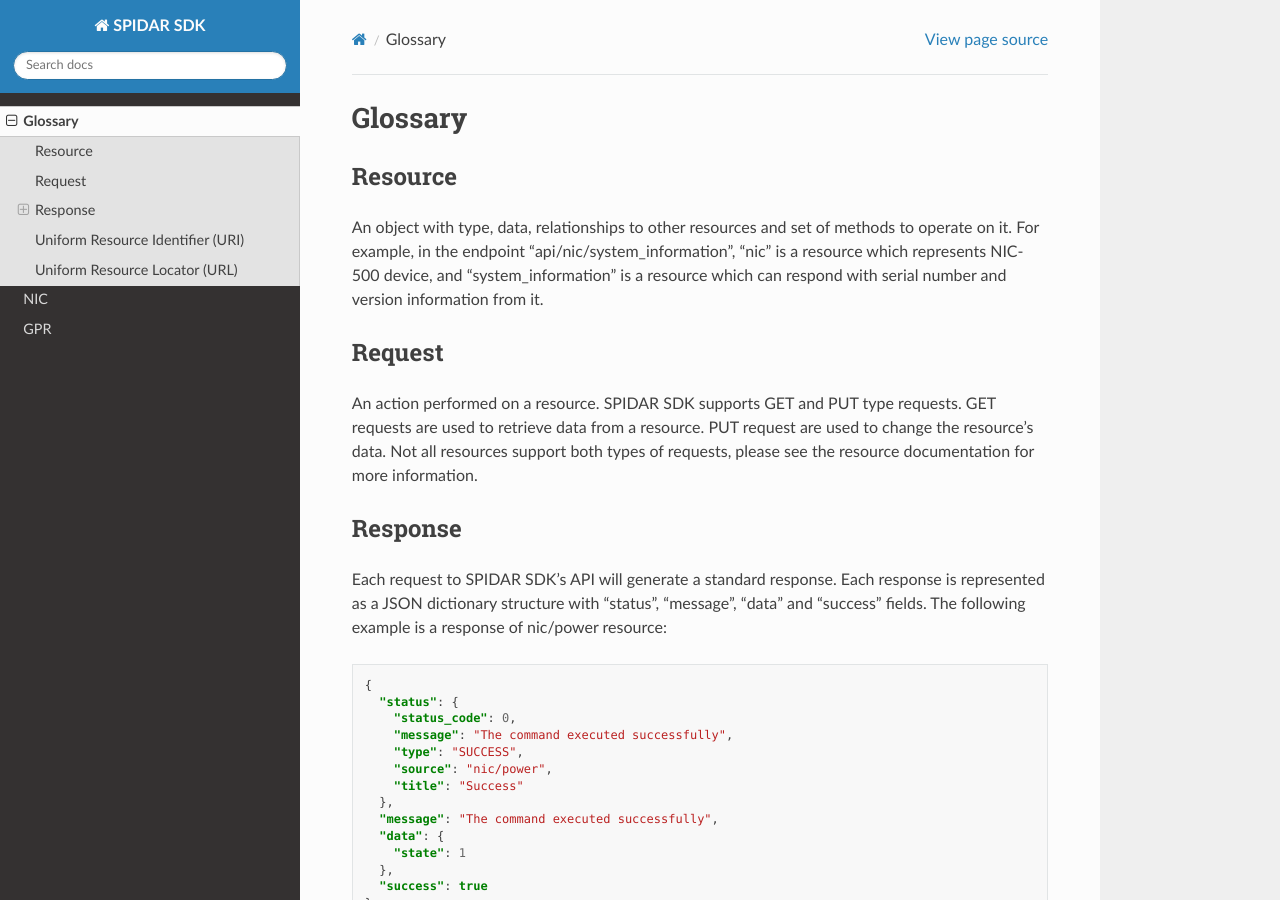
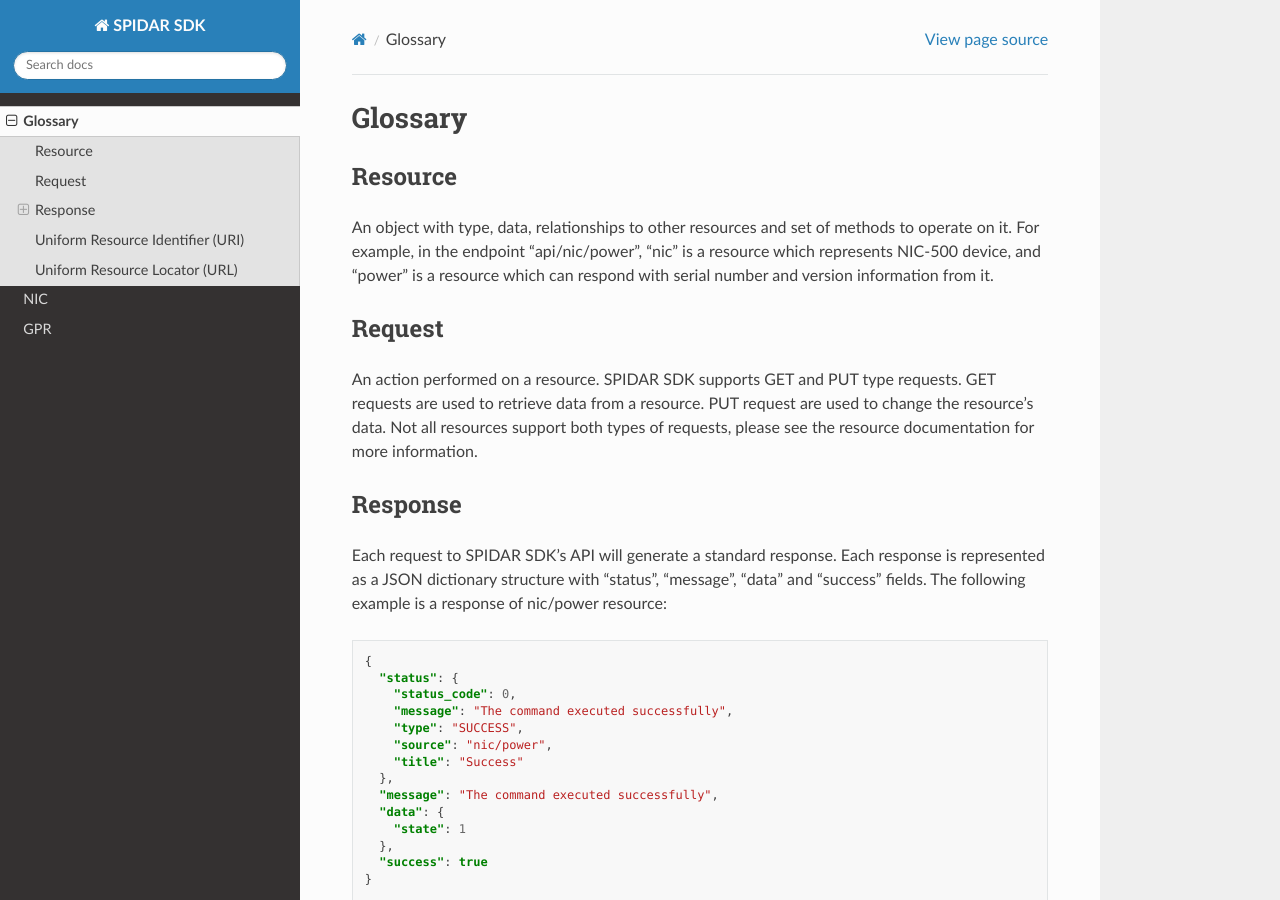
Before and after one commit to SensoftInc/spidar-sdk, a Sphinx documentation site: the page built from docs/glossary.rst, in a window 1280 px wide and 900 px high. Built offline with Sphinx 7.4.7 and the Read the Docs theme 2.0.0, drawn with Linux system fonts in a browser that asks for light colours.

Commit message:
SOFTW-500: Use the same example in the Response section

```diff
--- a/docs/glossary.rst
+++ b/docs/glossary.rst
@@ -6,8 +6,8 @@ Resource
 ========
 
 An object with type, data, relationships to other resources and set of methods to operate on it. For example,
-in the endpoint "api/nic/system_information", "nic" is a resource which represents NIC-500 device, and
-"system_information" is a resource which can respond with serial number and version information from it.
+in the endpoint "api/nic/power", "nic" is a resource which represents NIC-500 device, and
+"power" is a resource which can respond with serial number and version information from it.
 
 Request
 =======
```
